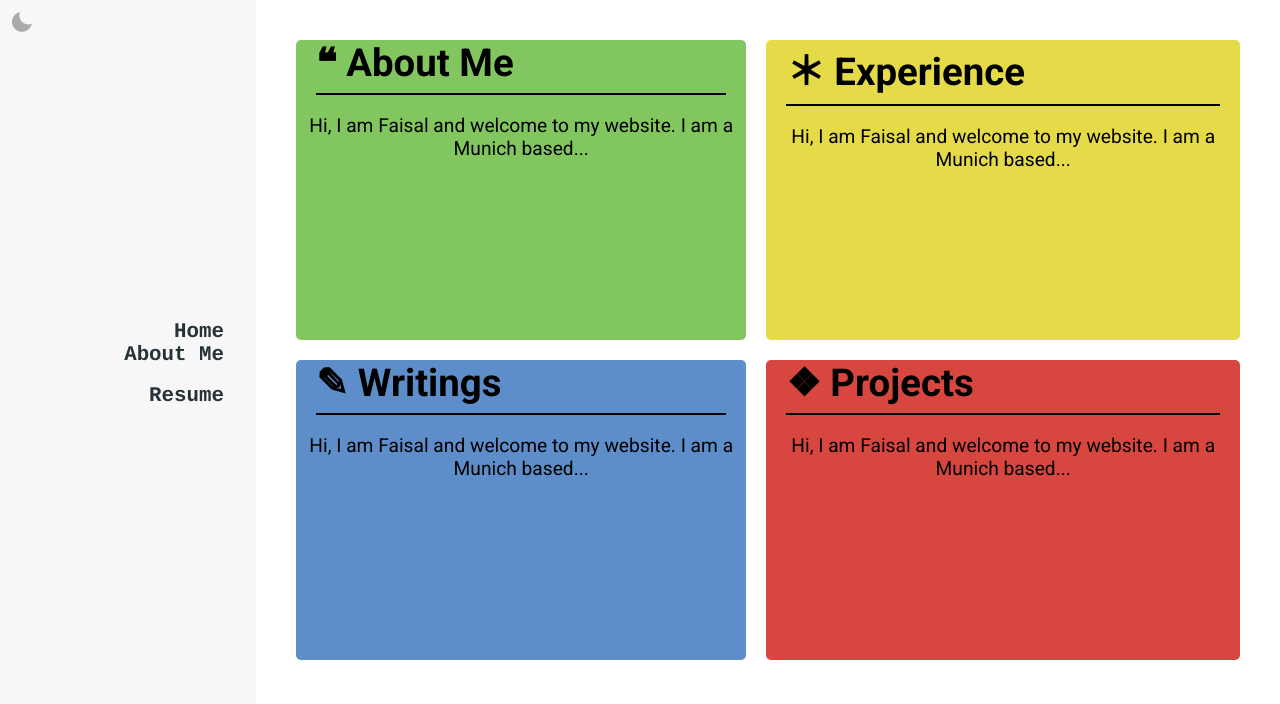
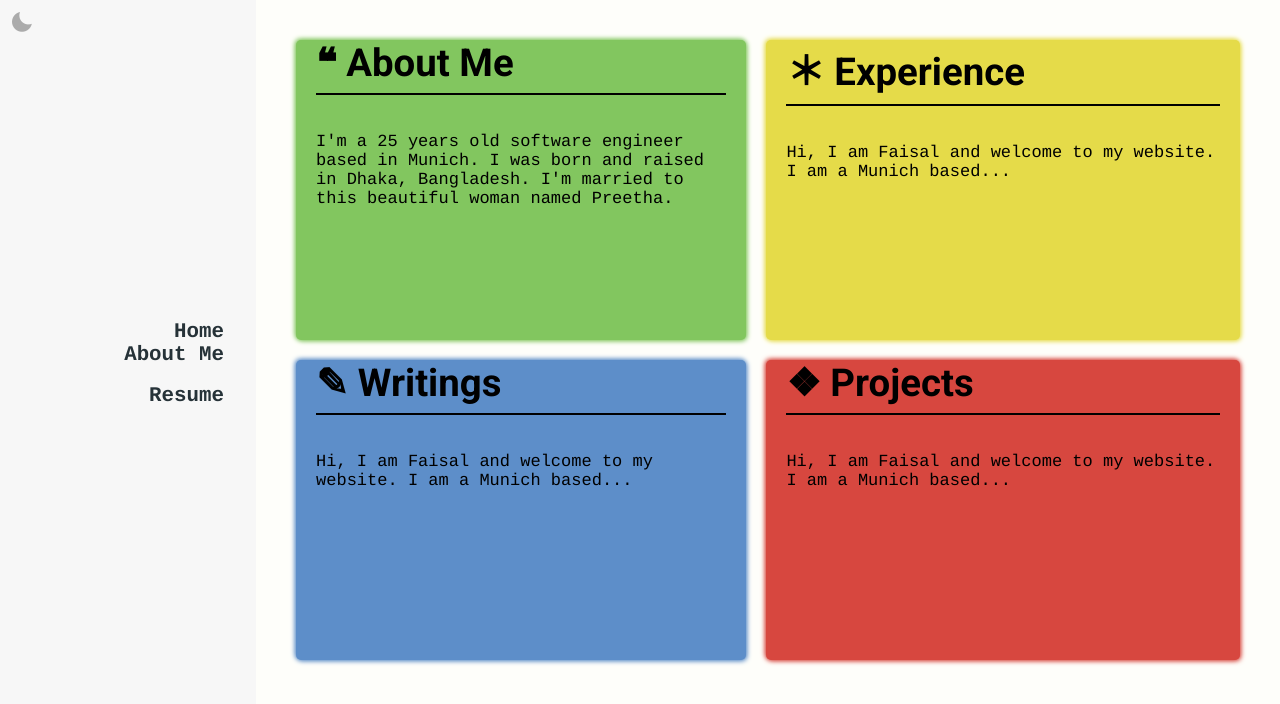
Before and after one commit to FaisalBinAhmed/personal-site, a React (Create React App) app: page /#/new in a window 1280 px wide. Shown: the top 704 px of the page. Built offline with nearby package versions, Linux system fonts and the light colour scheme.

Commit message:
dynamic data

```diff
--- a/src/App.scss
+++ b/src/App.scss
@@ -1,7 +1,7 @@
 .App {
 	text-align: center;
-	font-family: "Trebuchet MS", "Lucida Sans Unicode", "Lucida Grande",
-		"Lucida Sans", Arial, sans-serif;
+	font-family: 'Trebuchet MS', 'Lucida Sans Unicode', 'Lucida Grande',
+		'Lucida Sans', Arial, sans-serif;
 }
 
 .App-logo {
@@ -26,3 +26,7 @@ a {
 	text-decoration: none;
 	color: #5c6bc0;
 }
+html,
+body {
+	overscroll-behavior: none;
+}
--- a/src/Components/AppContainer.js
+++ b/src/Components/AppContainer.js
@@ -56,7 +56,7 @@ const AppContainer = (props) => {
 	};
 	//* PAGE CONTAINER
 	let containerStyle = {
-		backgroundColor: theme === 'light' ? '#FFF' : '#121212',
+		backgroundColor: theme === 'light' ? '#fefefa' : '#121212',
 		color: theme === 'light' ? '#121212' : '#F7F7F7',
 		height: '100vh',
 		overflow: 'auto',
@@ -134,7 +134,11 @@ const AppContainer = (props) => {
 							exact
 							path="/new"
 							component={() => (
-								<NewHome device={device} orient={orient} />
+								<NewHome
+									device={device}
+									orient={orient}
+									theme={theme}
+								/>
 							)}
 						/>
 
--- a/src/Components/Card.jsx
+++ b/src/Components/Card.jsx
@@ -2,13 +2,12 @@ import React from 'react';
 import styled from 'styled-components';
 import noise from '../Assets/noise.png';
 
-const Card = (props) => {
-	const { title, color, desc, clicker } = props;
-
 const StyledCard = styled.div`
 	height: 300px;
-		background-color: ${color};
+	background-color: ${(props) => props.color};
 	border-radius: 5px;
+	box-shadow: 1px 1px 5px ${(props) => props.color},
+		-1px -1px 5px ${(props) => props.color};
 	background-url: ${noise};
 	max-width: 37vw;
 	&:hover {
@@ -38,14 +37,20 @@ const Card = (props) => {
 
 const Description = styled.p`
 	color: black;
-		font-family: 'Roboto';
-		font-size: 1.5vw;
-		/* max-width: 90em; */
+	font-family: 'Courier';
+	font-size: 1.33vw;
+	text-align: left;
+	margin-left: 20px;
+	margin-right: 20px;
+	padding-top: 20px;
 `;
+
+const Card = (props) => {
+	const { title, color, desc, clicker } = props;
 
 	return (
 		<React.Fragment>
-			<StyledCard onClick={clicker}>
+			<StyledCard onClick={clicker} color={color}>
 				<Title>{title}</Title>
 				<Divider />
 				<Description>{desc}</Description>
--- a/src/Components/Dialog.jsx
+++ b/src/Components/Dialog.jsx
@@ -1,8 +1,6 @@
 import React from 'react';
 import styled from 'styled-components';
-
-const Dialog = (props) => {
-	const { title, description, close } = props;
+import About from './About/About';
 
 const ModalBackdrop = styled.div`
 	width: 100%;
@@ -14,33 +12,63 @@ const Dialog = (props) => {
 	top: 0;
 	z-index: 9;
 `;
-	const ModalSpan = styled.span``;
+const ModalTitle = styled.span`
+	font-size: 3vw;
+	margin-top: 0;
+	margin-bottom: 0;
+	margin-left: 20px;
+	color: ${(props) => (props.theme === 'light' ? 'black' : 'white')};
+	font-family: 'Roboto';
+	text-align: left;
+`;
 
 const ModalContent = styled.div`
-		background-color: black;
+	background-color: ${(props) =>
+		props.theme === 'light' ? '#fefefa' : 'black'};
 	/* display: block; */
 	width: 60%;
 	height: 90%;
 	margin: auto;
 	padding: 20px;
 	z-index: 20;
-		/* cursor: pointer; */
-		/* pointer-events: none; */
 	margin-top: 5%;
-		/* position: relative; */
+	/* margin-bottom: 5%; */
 	overflow: auto;
 `;
+const CloseButton = styled.button`
+	display: block;
+	color: ${(props) => (props.theme === 'light' ? 'black' : 'white')};
+	background-color: transparent;
+	border: none;
+	outline: none;
+	font-size: 3vw;
+	float: right;
+	/* border-radius: 100px; */
+	:hover {
+		text-shadow: 1px 1px 5px red, -1px -1px 5px red;
+		/* :before {
+			content: 'close';
+		} */
+	}
+`;
+const Dialog = (props) => {
+	const { title, description, close, index, theme } = props;
 
+	console.log(index);
 	return (
 		<React.Fragment>
 			<ModalBackdrop onClick={close} className="dialogParent">
 				<ModalContent
+					theme={theme}
 					onClick={(e) => {
 						e.stopPropagation();
-						// console.log('child');
 					}}
 					className="dialogChild">
-					{title}
+					<ModalTitle theme={theme}>{title}</ModalTitle>
+					<CloseButton theme={theme} onClick={close}>
+						<span>&times;</span>
+					</CloseButton>
+					{index === 0 && <About />}
 				</ModalContent>
 			</ModalBackdrop>
 		</React.Fragment>
--- a/src/Components/NewHome.jsx
+++ b/src/Components/NewHome.jsx
@@ -5,9 +5,10 @@ import Card from './Card';
 import Dialog from './Dialog';
 
 const NewHome = (props) => {
-	const { device, orient } = props;
+	const { device, orient, theme } = props;
 
 	const [dialogOpen, setDialogOpen] = useState(false);
+	const [index, setIndex] = useState(0);
 
 	const columnString = orient === 'portrait' ? 'auto' : 'auto auto';
 
@@ -21,10 +22,35 @@ const NewHome = (props) => {
 		padding: 10px;
 	`;
 
-	const shortAbout =
-		'Hi, I am Faisal and welcome to my website. I am a Munich based...';
+	const asset = [
+		{
+			title: '❝ About Me',
+			desc:
+				"I'm a 25 years old software engineer based in Munich. I was born and raised in Dhaka, Bangladesh. I'm married to this beautiful woman named Preetha.",
+			color: '#82C65F',
+		},
+		{
+			title: '＊ Experience',
+			desc:
+				'Hi, I am Faisal and welcome to my website. I am a Munich based...',
+			color: '#E5DB49',
+		},
+		{
+			title: '✎ Writings',
+			desc:
+				'Hi, I am Faisal and welcome to my website. I am a Munich based...',
+			color: '#5D8EC9',
+		},
+		{
+			title: '❖ Projects',
+			desc:
+				'Hi, I am Faisal and welcome to my website. I am a Munich based...',
+			color: '#D7473F',
+		},
+	];
 
-	const cardClicker = () => {
+	const cardClicker = (index) => {
+		setIndex(index);
 		setDialogOpen(true);
 	};
 
@@ -35,37 +61,25 @@ const NewHome = (props) => {
 	return (
 		<React.Fragment>
 			<GridContainer>
-				<GridItem>
-					<Card
-						title="❝ About Me"
-						color="#82C65F"
-						desc={shortAbout}
-						clicker={cardClicker}
-					/>
-				</GridItem>
-				<GridItem>
-					<Card
-						title="＊ Experience"
-						color="#E5DB49"
-						desc={shortAbout}
-					/>
-				</GridItem>
-				<GridItem>
-					<Card
-						title="✎ Writings"
-						color="#5D8EC9"
-						desc={shortAbout}
-					/>
-				</GridItem>
-				<GridItem>
-					<Card
-						title="❖ Projects"
-						color="#D7473F"
-						desc={shortAbout}
-					/>
-				</GridItem>
+				{asset.map((item, index) => (
+					<GridItem key={index}>
+						<Card
+							title={item.title}
+							desc={item.desc}
+							color={item.color}
+							clicker={(e) => cardClicker(index)}
+						/>
+					</GridItem>
+				))}
 			</GridContainer>
-			{dialogOpen && <Dialog title={shortAbout} close={closeDialog} />}
+			{dialogOpen && (
+				<Dialog
+					title={asset[index].title}
+					close={closeDialog}
+					index={index}
+					theme={theme}
+				/>
+			)}
 		</React.Fragment>
 	);
 };
```
Lines whose indentation alone changed are shown as unchanged.
